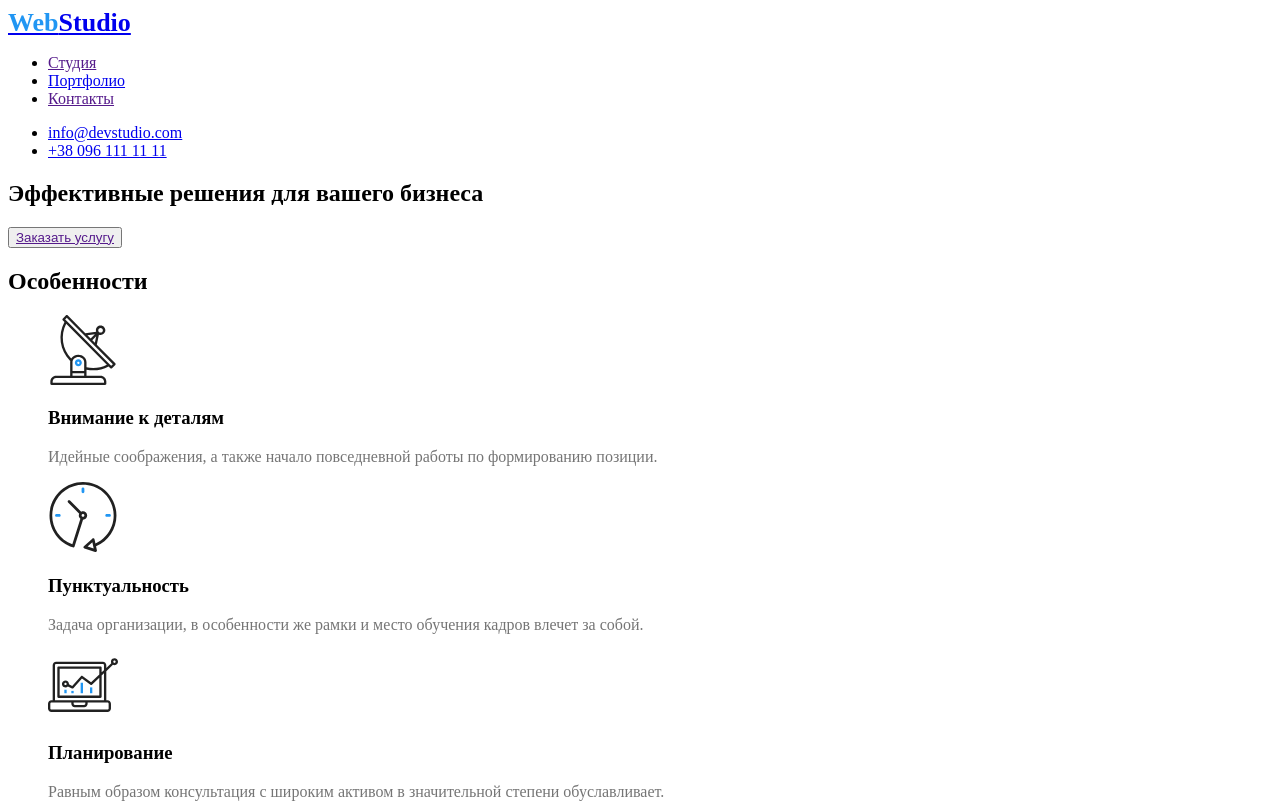
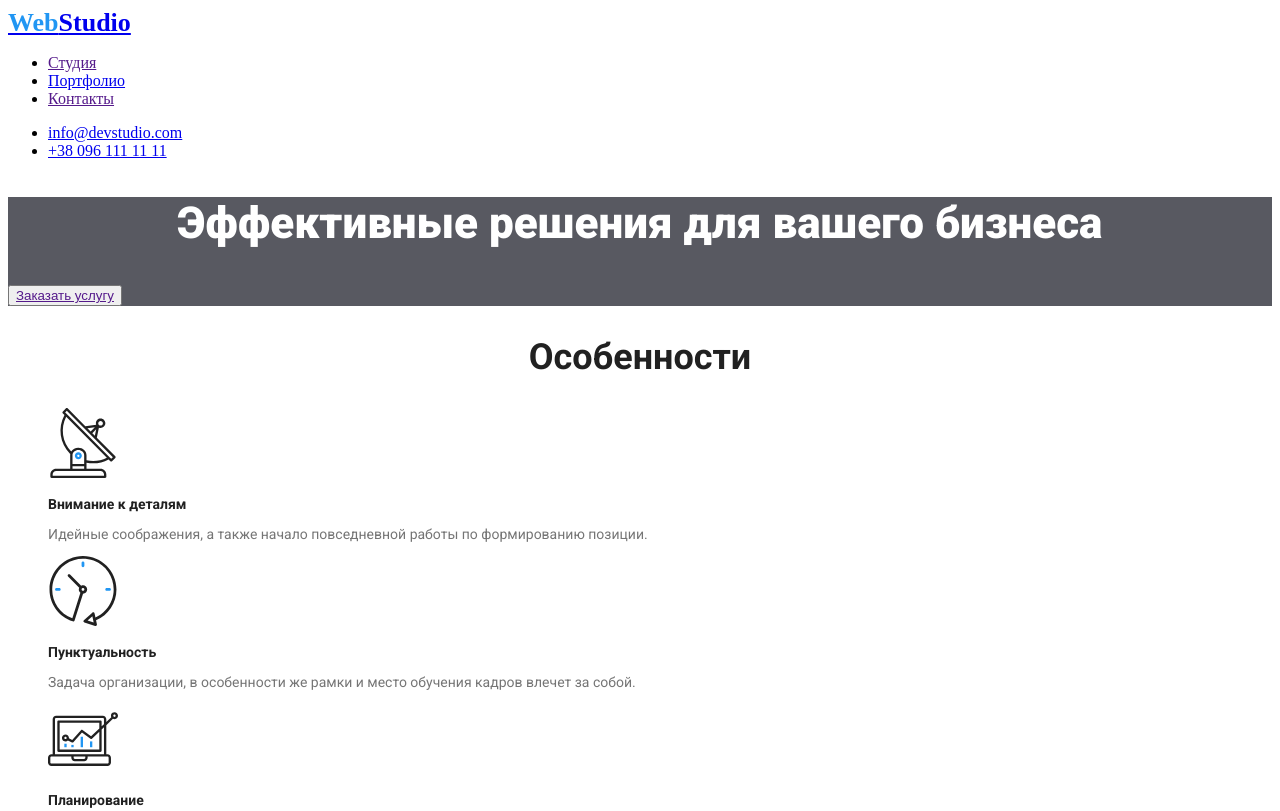
Before and after one commit to Natalia-Ka/goit-markup-hw-02, a plain HTML site: page index.html in a window 1280 px wide. Shown: the top 811 px of the page. Drawn offline with Linux system fonts and the light colour scheme.

Commit message:
adding fonts

```diff
--- a/css/style.css
+++ b/css/style.css
@@ -4,26 +4,58 @@
     --accent-color: #2196F3;
     --primary-background-color:
     --primary-white-color: #FFFFFF;
+    --primary-white-color: #FFFFFF;
 }
 
 
-
 body
-
-/*цвет главного текста */
-p{
-    color: var(--primary-text-color);
-}
-
 /*убираем точки*/
     .list{
         list-style: none;
     }
 
-/*цвет загаловков*/
-.features-title .work-title .about-us-title .clients-title{
+/* заголовок шапки */
+.hero-title{
+    font-family: Roboto;
+    font-weight: 900;
+    font-size: 44px;
+    line-height: 1,36;
+    text-align: center;
+    color: var(--primary-white-color);
+}
+.hero{
+    background-color: rgba(47, 48, 58, 0.8);
+}
+
+/* загаловки */
+.features-title, .work-title, .about-us-title, .clients-title{
     color: var(--title-text-color);
+    font-family: Roboto;
+    font-weight: 700;
+    font-size: 36px;
+    line-height: 1,17;
+    text-align: center;
 }
+
+/* подзагаловки особенности */
+.features-subtitle{
+    color: var(--title-text-color);
+    font-family: Roboto;
+    font-weight: 700;
+    font-size: 14px;
+    line-height: 1,14;
+}
+
+/*содержание особенности */
+.features-paragraph {
+    color: var(--primary-text-color);
+    font-family: Roboto;
+    font-weight: 400;
+    font-size: 14px;
+    line-height: 1,71;
+}
+
+
 /*цвет кнопки*/
 .button {
     color: var(--title-text-color);
--- a/index.html
+++ b/index.html
@@ -5,6 +5,7 @@
     <meta name="viewport" content="width=device-width, initial-scale=1.0">
     <title>Web Studio</title>
     <link rel="stylesheet" href="./css/style.css"/>
+    <link href="https://fonts.googleapis.com/css2?family=Roboto:wght@400;500;700;900&display=swap" rel="stylesheet">
 </head>
 <body>
 
@@ -31,8 +32,8 @@
 
     <main>
     <!--Шапка-->
-    <section>
-        <h1> Эффективные решения для вашего бизнеса </h1>
+    <section class="hero">
+        <h1 class="hero-title"> Эффективные решения для вашего бизнеса </h1>
         <button type="button" class="button.primary"><a href="">Заказать услугу</a></button>
     </section>
 
@@ -42,32 +43,32 @@
         <ul class="list">
             <li>
                 <img src="./images/antenna-1.svg" alt="antenna" width="70" />
-                <h3>Внимание к деталям</h3>
-                <p>
+                <h3 class="features-subtitle">Внимание к деталям</h3>
+                <p class="features-paragraph">
                     Идейные соображения, а также начало повседневной работы по
                     формированию позиции.
                 </p>
             </li>
             <li>
                 <img src="./images/clock-1.svg" alt="clock" width="70" />
-                <h3>Пунктуальность</h3>
-                <p>
+                <h3 class="features-subtitle">Пунктуальность</h3>
+                <p class="features-paragraph">
                     Задача организации, в особенности же рамки и место обучения
                     кадров влечет за собой.
                 </p>
             </li>
             <li>
                 <img src="./images/diagram-1.svg" alt="diagram" width="70" />
-                <h3>Планирование</h3>
-                <p>
+                <h3 class="features-subtitle"> Планирование</h3>
+                <p class="features-paragraph">
                     Равным образом консультация с широким активом в значительной
                     степени обуславливает.
                 </p>
             </li>
             <li>
                 <img src="./images/astronaut-1.svg" alt="astronaut" width="70" />
-                <h3>Современные технологии</h3>
-                <p>
+                <h3 class="features-subtitle"> Современные технологии</h3>
+                <p class="features-paragraph">
                     Значимость этих проблем настолько очевидна,
                     что реализация плановых заданий.
                 </p>
```
